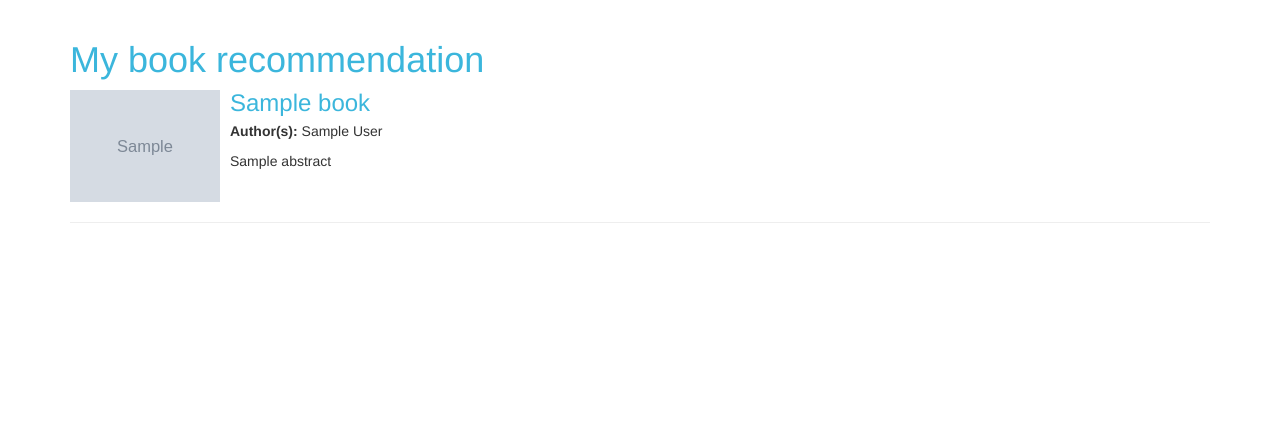
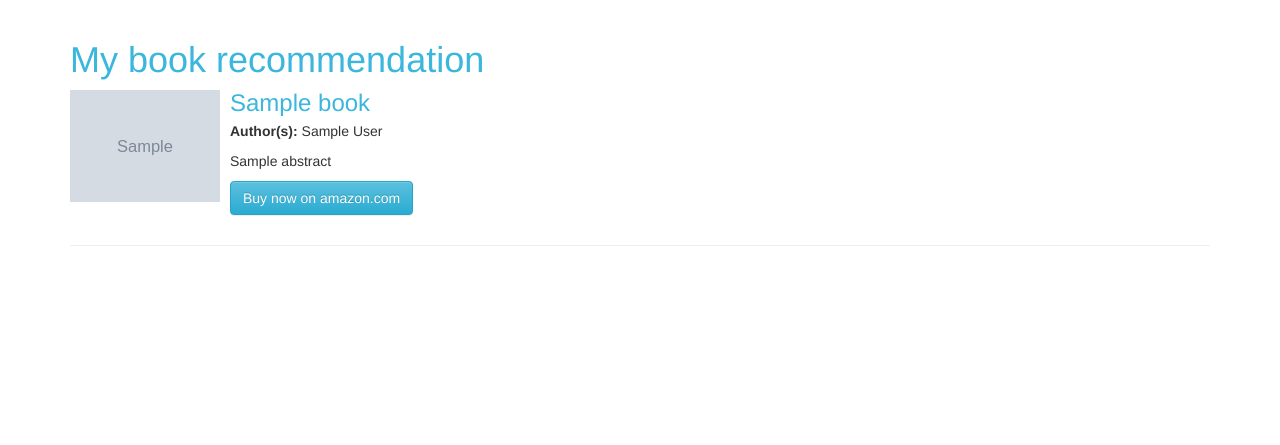
Before and after one commit to davidmirallesstarshot/aci-helloworld, a PHP site: template templates/books.twig in a window 1280 px wide. Shown: the part 52-497 px from the top of the page. Run offline with PHP 8.4, Linux system fonts and the light colour scheme; the template is opened without the code that fills it: most values are stand-ins (such as "Sample title", 1, 10 or a date in 2020); grey boxes marked "Sample" are stand-in pictures; some libraries are stand-ins or nearby versions.

Commit message:
Adding affiliation link to the project
Now we can earn some cents on the promotion of our book recommendations.

```diff
--- a/templates/books.twig
+++ b/templates/books.twig
@@ -17,12 +17,15 @@
                 <div class="media">
 
                     <div class="media-left">
-                        <img src="{{ book.image|escape }}" width="150" alt="{{ book.title|escape }}">
+                        <a href="{{ book.affiliate_link|escape }}" title="Buy this book on amazon.com" target="_blank" rel="nofollow">
+                            <img src="{{ book.image|escape }}" width="150" alt="{{ book.title|escape }}">
+                        </a>
                     </div>
                     <div class="media-body">
-                        <h3 class="h3 media-heading azure-blue">{{ book.title|escape }}</h3>
+                        <a href="{{ book.affiliate_link|escape }}" title="Buy this book on amazon.com" target="_blank" rel="nofollow"><h3 class="h3 media-heading azure-blue">{{ book.title|escape }}</h3></a>
                         <p><strong>Author(s):</strong> {{ book.authors|escape }}</p>
                         <p>{{ book.abstract|escape|nl2br }}</p>
+                        <p><a href="{{ book.affiliate_link|escape }}" class="btn btn-info" title="Buy this book on amazon.com" target="_blank" rel="nofollow">Buy now on amazon.com</a></p>
                     </div>
 
                 </div>
--- a/web/index.php
+++ b/web/index.php
@@ -44,7 +44,7 @@ $app->get('/', function () use ($app) {
 
 $app->get('/books', function () use ($app) {
 
-    $bStmt = $app['pdo']->query('SELECT b.title, b.abstract, b.isbn, b.image, GROUP_CONCAT(a.name) authors FROM book b JOIN author_book ab ON b.id = ab.book_id LEFT JOIN author a ON ab.author_id = a.id GROUP BY b.id ORDER BY b.title');
+    $bStmt = $app['pdo']->query('SELECT b.title, b.abstract, b.isbn, b.image, GROUP_CONCAT(a.name) authors, af.affiliate_link FROM book b JOIN author_book ab ON b.id = ab.book_id INNER JOIN affiliate af ON b.id = af.book_id LEFT JOIN author a ON ab.author_id = a.id GROUP BY b.id ORDER BY b.title');
     $books = $bStmt->fetchAll();
 
     return $app['twig']->render('books.twig', [
```
Also changed, not shown: data/db/demo.db, 1 other file.
